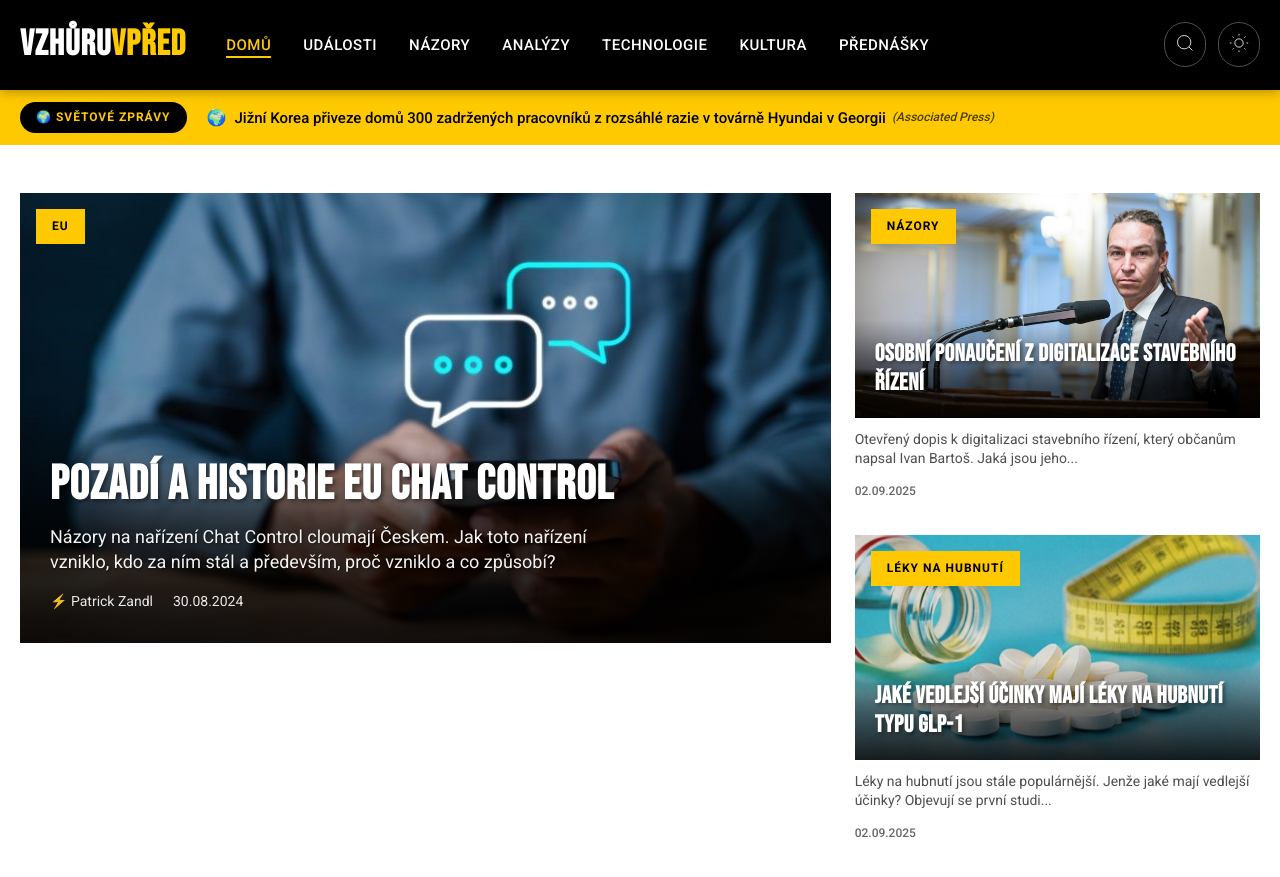
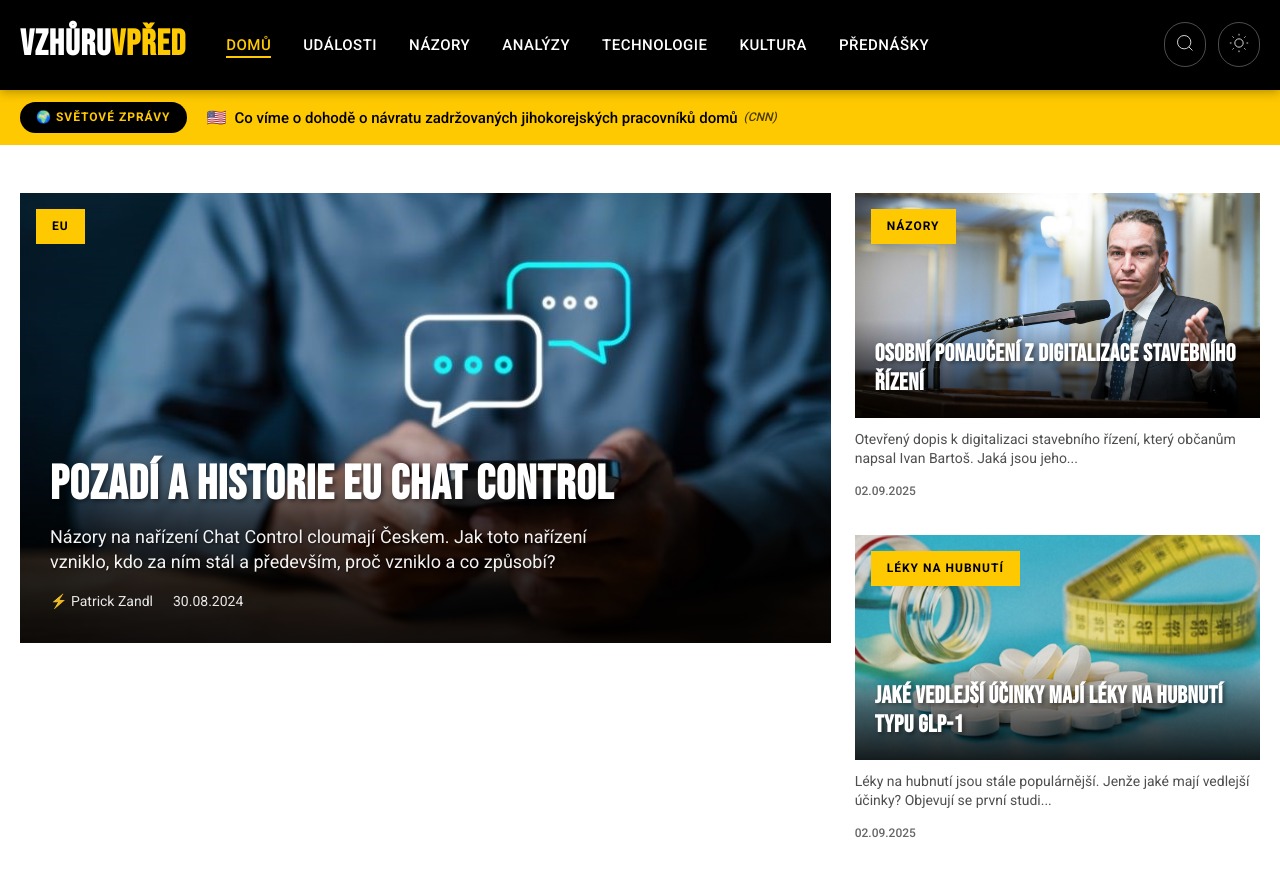
Before and after one commit to tangero/vzhuruvpred, a Jekyll site: the page built from index.html, in a window 1280 px wide and 900 px high. Shown: the top 877 px of the window. Built offline with Jekyll 4.4.1, drawn with Linux system fonts in a browser that asks for light colours; part of the change alters nothing that is shown.

Commit message:
Update world news 2025-09-09 09:22

```diff
--- a/_data/world_news.json
+++ b/_data/world_news.json
@@ -1,93 +1,82 @@
 {
-  "last_updated": "2025-09-09T08:25:24",
+  "last_updated": "2025-09-09T09:19:43",
   "articles": [
     {
       "flag": "🇬🇧",
       "country": "gb",
-      "title": "Norské těsné hlasování rozhodne, zda zůstat u labouristů, nebo zatočit doprava",
+      "title": "Norské těsné hlasování rozhodne, zda zůstat u labouristů, nebo zvolit pravici",
       "original_title": "Norway's tight vote to decide whether to stick with Labour or turn right - BBC",
       "url": "https://www.bbc.com/news/articles/c701382e994o",
       "urlToImage": "https://ichef.bbci.co.uk/news/1024/branded_news/49d2/live/62b61cd0-8c80-11f0-9cf6-cbf3e73ce2b9.jpg",
       "source": "BBC News",
       "publishedAt": "2025-09-08T06:47:17Z",
-      "description": "Norvézi jdou k volbám, v hlavách voličů by měly dominovat domácí problémy."
+      "description": "Norvéžané jdou k volbám, v jejichž centru pozornosti jsou domácí témata."
+    },
+    {
+      "flag": "🇺🇸",
+      "country": "us",
+      "title": "Co víme o dohodě o návratu zadržovaných jihokorejských pracovníků domů",
+      "original_title": "What we know about the agreement for detained South Korean workers to return home - CNN",
+      "url": "https://www.cnn.com/2025/09/08/us/wwk-south-korean-workers-detained-georgia",
+      "urlToImage": "https://media.cnn.com/api/v1/images/stellar/prod/still-21927146-143185-078-still.jpg?c=16x9&q=w_800,c_fill",
+      "source": "CNN",
+      "publishedAt": "2025-09-08T04:16:00Z",
+      "description": "Při razii v továrně Hyundai v Georgii bylo zatčeno přes 450 lidí"
     },
     {
       "flag": "🌍",
       "country": "global",
-      "title": "Jižní Korea přiveze domů 300 zadržených pracovníků z rozsáhlé razie v továrně Hyundai v Georgii",
-      "original_title": "South Korea will bring home 300 workers detained in massive Hyundai plant raid in Georgia - AP News",
-      "url": "https://apnews.com/article/us-south-korea-ice-raid-georgia-hyundai-ee8781d965c74a5ee18525ce87959ba4",
-      "urlToImage": "https://dims.apnews.com/dims4/default/bb03a15/2147483647/strip/true/crop/5000x2813+0+261/resize/1440x810!/quality/90/?url=https%3A%2F%2Fassets.apnews.com%2Fe7%2F1d%2F80e2a85391de4749110a65ec97d5%2F1228abfce46e4204a50aebae50e5109f",
-      "source": "Associated Press",
-      "publishedAt": "2025-09-08T05:56:00Z",
-      "description": "Jižní Korea oznámila dohodu s USA o propuštění svých občanů zadržených při imigrační razií v továrně Hyundai v Georgii"
-    },
-    {
-      "flag": "🌍",
-      "country": "global",
-      "title": "Mercedes-Benz GLC je elektromobil. A má působivé parametry",
-      "original_title": "The Mercedes-Benz GLC Goes Electric. And It Has Some Impressive Stats - Motor1.com",
-      "url": "https://www.motor1.com/news/771390/mercedes-benz-glc-ev-horsepower-range-specs/",
-      "urlToImage": "https://cdn.motor1.com/images/mgl/0eEVW9/s1/mercedes-glc-eq-2025.jpg",
-      "source": "Motor1 ",
-      "publishedAt": "2025-09-08T03:30:20Z",
-      "description": "Mercedes-Benz představuje novou GLC s technologií EQ, která má baterii o kapacitě 94,0 kWh a až 483 koní."
-    },
-    {
-      "flag": "🌍",
-      "country": "global",
-      "title": "MTV VMAs 2025: Sledujte všechna vystoupení",
-      "original_title": "MTV VMAs 2025: Watch All of the Performances - Pitchfork",
-      "url": "https://pitchfork.com/news/mtv-vmas-2025-performers-list-see-the-full-lineup-here/",
-      "urlToImage": "https://media.pitchfork.com/photos/68be3f801876755ade6a8de2/16:9/w_1280,c_limit/Sabrina-Carpenter.jpeg",
-      "source": "Pitchfork",
-      "publishedAt": "2025-09-08T03:22:05Z",
-      "description": "Mariah Carey, Sabrina Carpenter, Doja Cat a další vystoupily v Long Islandské aréně UBS"
+      "title": "MTV VMAs 2025: Kompletní přehled – Ariana Grande vítězkou v kategorii Video roku po vystoupeních Lady Gagy, Mariah Carey a dalších",
+      "original_title": "MTV VMAs 2025 full coverage: Ariana Grande wins Video of the Year following performances by Lady Gaga, Mariah Carey and others - yahoo.com",
+      "url": "https://www.yahoo.com/entertainment/music/live/mtv-vmas-2025-full-coverage-ariana-grande-wins-video-of-the-year-following-performances-by-lady-gaga-mariah-carey-and-others-160044973.html",
+      "urlToImage": "https://s.yimg.com/ny/api/res/1.2/xDJdZkCTLILyDhwttRU_vw--/YXBwaWQ9aGlnaGxhbmRlcjt3PTEyMDA7aD02MzU7Y2Y9d2VicA--/https://s.yimg.com/os/creatr-uploaded-images/2025-09/a3745840-8c62-11f0-b5fb-3ed5f8cfe7f2",
+      "source": "Yahoo Entertainment",
+      "publishedAt": "2025-09-08T04:04:00Z",
+      "description": "Je čas na každoroční oslavu nejoblíbenějších hudebních videí roku."
     },
     {
       "flag": "🇺🇸",
       "country": "us",
-      "title": "Vraždy houbami: Erin Pattersonová, která podala smrt rodině k obědu, dostala doživotí; 3 zemřeli, ale záhad",
+      "title": "Vraždy houbami: Erin Pattersonová, která podala smrtelné jídlo rodině při obědě, odsouzena na doživotí; 3 zemřeli, ale záhada",
       "original_title": "Mushroom murders: Erin Patterson, who served death to family at lunch, jailed for life; 3 died, but myste - Times of India",
       "url": "https://timesofindia.indiatimes.com/world/rest-of-world/mushroom-murders-erin-patterson-who-served-death-to-family-at-lunch-jailed-for-life-3-died-but-mystery-is-still-alive/articleshow/123755460.cms",
       "urlToImage": "https://static.toiimg.com/thumb/msid-123755524,width-1070,height-580,imgsize-1344862,resizemode-75,overlay-toi_sw,pt-32,y_pad-40/photo.jpg",
       "source": "The Times of India",
       "publishedAt": "2025-09-08T02:20:00Z",
-      "description": "Zprávy ze světa: Erin Pattersonová, ústřední postava nechvalně známého případu „houbových vražd“, dostala v pondělí od australského soudce doživotní trest s možností"
+      "description": "Zprávy ze světa: Erin Pattersonová, ústřední postava nechvalně známého případu „otrav houbami“, dostala v pondělí od australského soudce doživotní trest s možností"
     },
     {
       "flag": "🌍",
       "country": "global",
-      "title": "„SNL 50“, „Podvodníci“ a „Pee-wee jako on sám“ mezi vítězi 2. noci Creative Arts Emmy – Aktualizujeme živě",
-      "original_title": "‘SNL 50,’ ‘The Traitors’ & ‘Pee-wee As Himself’ Among Winners On Night 2 Of Creative Arts Emmys — Updating Live - Deadline",
-      "url": "http://deadline.com/2025/09/creative-arts-emmys-2025-winners-list-1236509478/",
-      "urlToImage": "https://deadline.com/wp-content/uploads/2025/09/Creative-Arts-Emmys-Key-Art.jpg?w=1024",
-      "source": "Deadline",
-      "publishedAt": "2025-09-08T02:14:00Z",
-      "description": "Zde je seznam vítězů Creative Arts Emmy 2025, které se předávají 7. a 8. září v Los Angeles."
+      "title": "Zemřel Rick Davies, spoluzakladatel Supertramp. Bylo mu 81 let",
+      "original_title": "Rick Davies, Supertramp Co-Founder Who Wrote and Sang ‘Bloody Well Right’ and ‘Goodbye Stranger,’ Dies at 81 - variety.com",
+      "url": "https://variety.com/2025/music/news/supertramp-rick-davies-bloody-well-right-dead-1236511107/",
+      "urlToImage": "https://variety.com/wp-content/uploads/2025/09/GettyImages-2149598389-e1757282273585.jpg?w=1000&h=563&crop=1",
+      "source": "Variety",
+      "publishedAt": "2025-09-07T23:45:00Z",
+      "description": "Zemřel Rick Davies, spoluzakladatel Supertramp. Bylo mu 81 let."
+    },
+    {
+      "flag": "🇺🇸",
+      "country": "us",
+      "title": "Tom Callam Phillips: Policie zastřelila uprchlého otce a našla jeho tři děti pohřešované léta v divočině",
+      "original_title": "Tom Callam Phillips: Police shoot dead fugitive father and find his three children missing for years in wilderness - CNN",
+      "url": "https://www.cnn.com/2025/09/07/world/new-zealand-tom-phillips-police-hnk-intl",
+      "urlToImage": "https://media.cnn.com/api/v1/images/stellar/prod/release-26-08-22-tom-resize.jpg?c=16x9&q=w_800,c_fill",
+      "source": "CNN",
+      "publishedAt": "2025-09-07T23:22:00Z",
+      "description": "Uprchlý otec, který se skrýval se svými třemi dětmi v neprostupném novozélandském vnitrozemí, byl zastřelen při ozbrojeném střetu s policií. Jeho tři děti jsou v péči policie, čímž skončilo téměř č..."
     },
     {
       "flag": "🌍",
       "country": "global",
-      "title": "Futures na Dow posilují kvůli rostoucím obavám z recese, zatímco Wall Street čeká na jedinou věc, která by mohla zhatit snížení sazeb Fedem",
-      "original_title": "Dow futures rise as recession fears grow while Wall Street awaits the one thing that could derail Fed rate cuts - Fortune",
-      "url": "https://fortune.com/2025/09/07/stock-market-today-dow-futures-cpi-ppi-fed-rate-cuts-recession-inflation/",
-      "urlToImage": "https://fortune.com/img-assets/wp-content/uploads/2025/09/GettyImages-2232783307-e1757280449135.jpg?resize=1200,600",
+      "title": "Nejproblematičtější rys trhu práce je malý rozsah zisků, říká špičkový ekonom — „tohle se děje jen při recesi“",
+      "original_title": "The most troubling feature of the job market is how thinly spread gains are, top economist says — 'this only happens when the economy is in recession' - Fortune",
+      "url": "https://fortune.com/2025/09/07/recession-warning-economic-outlook-zandi-healthcare-hospitality-jobs-report/",
+      "urlToImage": "https://fortune.com/img-assets/wp-content/uploads/2025/09/GettyImages-2217161762-e1757268342241.jpg?resize=1200,600",
       "source": "Fortune",
-      "publishedAt": "2025-09-07T23:52:00Z",
-      "description": "Ve čtvrtek vyjde index spotřebitelských cen a Wall Street očekává nárůst o 0,3 %, což je zrychlení z tempa 0,2 % z předchozího měsíce."
-    },
-    {
-      "flag": "🌍",
-      "country": "global",
-      "title": "Warner Bros. píše dějiny box officu, sedm jejich filmů překonalo hranici 40 milionů dolarů",
-      "original_title": "Warner Bros. Makes Box Office History After 7 Movies Open Above $40 Million - Variety",
-      "url": "https://variety.com/2025/film/news/warner-bros-box-office-historic-streak-conjuring-last-rites-1236510864/",
-      "urlToImage": "https://variety.com/wp-content/uploads/2025/09/MCDCOLA_WB031.jpg?w=1000&h=563&crop=1",
-      "source": "Variety",
-      "publishedAt": "2025-09-07T22:00:00Z",
-      "description": "Warner Bros. zažívá obrovskou sérii úspěchů, sedm filmů v řadě vydělalo v premiérový víkend přes 40 milionů dolarů."
+      "publishedAt": "2025-09-07T19:59:00Z",
+      "description": "Od začátku roku vytvořilo hospodářství jen 600 tisíc pracovních míst, ale bez růstu pracovních míst v těchto odvětvích by byl růst počtu pracovních míst nulový."
     },
     {
       "flag": "🌍",
@@ -109,62 +98,73 @@
       "urlToImage": "https://dims.apnews.com/dims4/default/5ad8aa7/2147483647/strip/true/crop/4200x2363+0+218/resize/1440x810!/quality/90/?url=https%3A%2F%2Fassets.apnews.com%2F69%2F18%2F3ccd81abbfa549b979e97538ecd6%2Fb1d74ff6b2db4a4a8a5f2b75adf50142",
       "source": "Associated Press",
       "publishedAt": "2025-09-07T18:43:00Z",
-      "description": "Florida má plán zrušit povinné očkování ve školách. Platit by však mohl až za 90 dní a týkal by se pouze planých neštovic a několika dalších nemocí, pokud se zákonodárci nerozhodnou rozšířit jej na..."
+      "description": "Florida má plán zrušit povinné očkování ve školách. Pravděpodobně však začne platit za 90 dní a bude zahrnovat pouze plané neštovice a několik dalších, pokud zákonodárci nerozhodnou jej rozšířit na..."
     },
     {
       "flag": "🇺🇸",
       "country": "us",
-      "title": "Trumpova administrativa spustila masivní zátah proti imigrantům v Massachusetts",
+      "title": "Trumpova administrativa spustila imigrační zátah v Massachusetts",
       "original_title": "Trump administration launches immigration enforcement surge in Massachusetts - CNN",
       "url": "https://www.cnn.com/2025/09/07/politics/immigration-enforcement-surge-in-massachusetts",
       "urlToImage": "https://media.cnn.com/api/v1/images/stellar/prod/2025-08-19t162446z-42259325-rc2eagav710l-rtrmadp-3-usa-trump-boston.JPG?c=16x9&q=w_800,c_fill",
       "source": "CNN",
       "publishedAt": "2025-09-07T17:51:00Z",
-      "description": "Trumpova administrativa spustila nový federální program pro vymáhání přistěhovaleckých zákonů v Massachusetts zaměřený na deportaci zločinců, kteří do země vstoupili nelegálně"
+      "description": "Trumpova administrativa zahájila v Massachusetts nový federální program pro vymáhání přistěhovaleckých zákonů zaměřený na deportace zločinců, kteří do země vstoupili nelegálně, oznámilo ministerstv..."
     },
     {
       "flag": "🌍",
       "country": "global",
-      "title": "Dva Oregonští vyhráli tento týden v Powerballu miliony",
+      "title": "Dva Oregonané vyhráli tento týden v Powerballu miliony",
       "original_title": "Two Oregonians won millions in Powerball drawings this week - OregonLive.com",
       "url": "https://www.oregonlive.com/lottery/2025/09/two-oregonians-won-millions-in-powerball-drawings-this-week.html",
       "urlToImage": "https://www.oregonlive.com/resizer/v2/NH64G3O2LFETLPDDMJL6KR5QC4.jpg?auth=18d38d74db6ee160427e314f71aa1fec40c8c20112493d4b87db574440ee39b1&width=1280&quality=90",
       "source": "OregonLive",
       "publishedAt": "2025-09-07T16:59:00Z",
-      "description": "Oregonští tento týden vyhráli v Powerballu 3 miliony dolarů."
+      "description": "Oregonští tento týden vyhráli v loterii Powerball 3 miliony dolarů."
     },
     {
       "flag": "🇺🇸",
       "country": "us",
-      "title": "Mezihvězdný objekt 3I/ATLAS: Čtyři teleskopy odhalují podivné vlastnosti a objevy — vše o nové vědě",
+      "title": "Meziplanetární objekt 3I/ATLAS: Čtyři teleskopy odhalují podivné vlastnosti a objevy — vše o novém sci",
       "original_title": "Interstellar Object 3I/ATLAS: Four Telescopes unveil strange features and findings — all about the new sci - The Economic Times",
       "url": "https://economictimes.indiatimes.com/news/international/us/interstellar-object-3i/atlas-four-telescopes-unveil-strange-features-and-findings-all-about-the-new-scientific-puzzle/articleshow/123749632.cms",
       "urlToImage": "https://img.etimg.com/thumb/msid-123749670,width-1200,height-630,imgsize-36359,overlay-economictimes/articleshow.jpg",
       "source": "The Times of India",
       "publishedAt": "2025-09-07T16:46:08Z",
-      "description": "Astronomové z celého světa bedlivě sledují vzácného mezihvězdného návštěvníka: objekt 3I/ATLAS"
+      "description": "Astronomové z celého světa bedlivě sledují vzácného mezihvězdného návštěvníka: objekt 3I/ATLAS. Poprvé byl spatřen začátkem července, když přilétal ke Slunci z hlubokého vesmíru, a jde teprve o tře..."
     },
     {
       "flag": "🌍",
       "country": "global",
-      "title": "Mars má pevné jádro, potvrdila nová studie a vyřešila tak dlouho trvající planetární záhadu",
+      "title": "Senátorka Duckworthová: Trump \"Chicagu v podstatě právě vyhlásil válku\", ale \"není žádný náznak\" nasazení vojáků",
+      "original_title": "Sen. Tammy Duckworth says Trump \"essentially just declared war\" on Chicago, but there's no \"indications\" of deployment - CBS News",
+      "url": "https://www.cbsnews.com/news/tammy-duckworth-chicago-trump-national-guard/",
+      "urlToImage": "https://assets2.cbsnewsstatic.com/hub/i/r/2025/09/07/29ade337-705e-4f28-bb7a-a5de5df00ee9/thumbnail/1200x630/f1db4fccc614aeb2647811e9d845d580/0907-ftn-duckworth.jpg",
+      "source": "CBS News",
+      "publishedAt": "2025-09-07T15:51:00Z",
+      "description": "Senátorka Tammy Duckworthová z Illinois, demokratka, řekla, že prezident Trump \"v podstatě právě vyhlásil válku velkému městu ve své vlastní zemi."
+    },
+    {
+      "flag": "🌍",
+      "country": "global",
+      "title": "Mars má pevné jádro, potvrzuje nová studie a řeší tak dlouholetou planetární záhadu",
       "original_title": "Mars has a solid core, resolving a longstanding planetary mystery, according to new study - Phys.org",
       "url": "https://phys.org/news/2025-09-mars-solid-core-longstanding-planetary.html",
       "urlToImage": "https://scx2.b-cdn.net/gfx/news/hires/2025/mars-has-a-solid-core.jpg",
       "source": "Phys.Org",
       "publishedAt": "2025-09-07T14:40:01Z",
-      "description": "Vědci zjistili, že Mars má vnitřní strukturu podobnou Zemi. Výsledky mise NASA InSight naznačují, že rudá planeta má pevné vnitřní jádro obklopené kapalným vnějším jádrem."
+      "description": "Vědci zjistili, že Mars má vnitřní strukturu podobnou Zemi. Výsledky mise NASA InSight naznačují, že rudá planeta má pevné vnitřní jádro obklopené tekutým vnějším jádrem, což by mohlo vyřešit dlouh..."
     },
     {
       "flag": "🌍",
       "country": "global",
-      "title": "Co potřebujete vědět o nových aktualizovaných vakcínách proti covidu na období 2025–2026",
+      "title": "Co potřebujete vědět o nových aktualizovaných vakcínách proti covidu pro období 2025–2026",
       "original_title": "What To Know About The New Updated Covid Vaccines For 2025-2026 - Forbes",
       "url": "https://www.forbes.com/sites/omerawan/2025/09/07/what-to-know-about-the-new-updated-covid-vaccines-for-2025-2026/",
       "urlToImage": "https://imageio.forbes.com/specials-images/imageserve/68bc7b06f5a03204a57b3618/0x0.jpg?format=jpg&height=900&width=1600&fit=bounds",
       "source": "Forbes",
       "publishedAt": "2025-09-07T13:53:26Z",
-      "description": "Nové aktualizované vakcíny proti covidu pro rok 2025–2026 budou k dispozici na podzim. Zde jsou odpovědi na některé z nejčastějších otázek o vakcíně."
+      "description": "Nové aktualizované vakcíny proti covidu-19 pro sezónu 2025–2026 budou k dispozici na podzim. Zde jsou odpovědi na některé z nejčastějších otázek o vakcíně."
     },
     {
       "flag": "🌍",
@@ -180,18 +180,29 @@
     {
       "flag": "🇺🇸",
       "country": "us",
-      "title": "Proč jsou někteří republikáni nově znepokojeni RFK Jr.",
+      "title": "Proč mají někteří republikáni nové obavy z RFK Jr.",
       "original_title": "Why some Republicans are newly worried about RFK Jr. - The Washington Post",
       "url": "https://www.washingtonpost.com/politics/2025/09/07/rfk-gop-maga-maha-vaccines/",
       "urlToImage": "https://www.washingtonpost.com/wp-apps/imrs.php?src=https://arc-anglerfish-washpost-prod-washpost.s3.amazonaws.com/public/PEESRTIB7WXOCPVNK5ZU7EHXOM_size-normalized.jpg&w=1440",
       "source": "The Washington Post",
       "publishedAt": "2025-09-07T12:32:55Z",
-      "description": "Republikánští senátoři tvrdí, že jeho kroky ohledně vakcín jsou riskantní pro veřejné zdraví. Také mohou být špatnou politikou."
+      "description": "Republikánští senátoři tvrdí, že jeho kroky ohledně vakcín jsou riskantní pro veřejné zdraví. Mohou být také špatné pro politiku."
+    },
+    {
+      "flag": "🌍",
+      "country": "fr",
+      "title": "Korejský operátor mohl před akcí uniknout specifikace iPhonu 17",
+      "original_title": "Korean carrier may have leaked iPhone 17 specifications ahead of event - AppleInsider",
+      "url": "https://appleinsider.com/articles/25/09/07/iphone-17-specifications-leaked-ahead-of-event",
+      "urlToImage": "https://photos5.appleinsider.com/gallery/65005-135577-leakedspecs-xl.jpg",
+      "source": "AppleInsider",
+      "publishedAt": "2025-09-07T12:07:16Z",
+      "description": "Jihokorejský operátor zřejmě unikl specifikace pro řadu iPhone 17 včetně podpory 8K videa u Pro modelů a detaily pro iPhone 17 Air."
     },
     {
       "flag": "🌍",
       "country": "global",
-      "title": "Tichý zabiják zvyšuje riziko mrtvice a demence. Zde je návod, jak ho kontrolovat.",
+      "title": "Tichý zabiják zvyšuje riziko mrtvice a demence. Jak ho mít pod kontrolou.",
       "original_title": "The silent killer increases your risk of stroke and dementia. Here's how to control it - NPR",
       "url": "https://www.npr.org/sections/shots-health-news/2025/09/07/nx-s1-5532108/the-silent-killer-increases-your-risk-of-stroke-and-dementia-heres-how-to-control-it",
       "urlToImage": "https://npr.brightspotcdn.com/dims3/default/strip/false/crop/2121x1193+0+110/resize/1400/quality/100/format/jpeg/?url=http%3A%2F%2Fnpr-brightspot.s3.amazonaws.com%2Fac%2F40%2F2f4202db48768250aa3fa3a7312b%2Fgettyimages-1886165079.jpg",
@@ -200,26 +211,15 @@
       "description": "Nová doporučení pro včasnou léčbu hypertenze, která mají předcházet mrtvicím, infarktům a demenci, přicházejí v době, kdy experimentální lék prokázal snížení krevního tlaku u obtížně léčitelných pa..."
     },
     {
-      "flag": "🌍",
-      "country": "global",
-      "title": "Únik na poslední chvíli naznačuje 8násobný zoom kamery a chlazení vapor komorou u iPhonu 17 Pro",
-      "original_title": "Last-minute carrier leak suggests 8x camera zoom, vapor chamber cooling for iPhone 17 Pro - 9to5Mac",
-      "url": "https://9to5mac.com/2025/09/07/leak-iphone-17-pro-features-camera-cooling/",
-      "urlToImage": "https://i0.wp.com/9to5mac.com/wp-content/uploads/sites/6/2025/06/iphone-17-pro-black-concept.jpg?resize=1200%2C628&quality=82&strip=all&ssl=1",
-      "source": "9to5Mac",
-      "publishedAt": "2025-09-07T09:35:00Z",
-      "description": "Událost Applu ohledně iPhonu 17 je už jen pár dní daleko, ale to nezastavilo kolotoč spekulací, který přináší další..."
-    },
-    {
       "flag": "🇺🇸",
       "country": "us",
-      "title": "Rusko zahájilo proti Ukrajině rekordní hromadný útok drony",
+      "title": "Rusko podniklo na Ukrajinu rekordní masivní útok drony",
       "original_title": "Russia launches record mass drone attack on Ukraine - Financial Times",
       "url": "https://www.ft.com/content/9cb8ae97-29da-4ae0-b790-69238e9680cf",
       "urlToImage": "https://www.ft.com/__origami/service/image/v2/images/raw/https%3A%2F%2Fd1e00ek4ebabms.cloudfront.net%2Fproduction%2F5cf7564c-fc87-4952-9b3d-0ed16d4e3fef.jpg?source=next-barrier-page",
       "source": "Financial Times",
       "publishedAt": "2025-09-07T09:21:15Z",
-      "description": "Moskevské síly za jednu noc vypálily 805 dronů a zasáhly vládní budovu v Kyjevě"
+      "description": "Moskevské síly za jednu noc vypálily 805 dronů, zasáhly vládní budovu v Kyjevě"
     },
     {
       "flag": "🌍",
@@ -246,13 +246,13 @@
     {
       "flag": "🌍",
       "country": "global",
-      "title": "Kongo oznámilo nový výskyt eboly. Zde je přehled nejdůležitějších informací.",
+      "title": "Kongo oznámilo nový výskyt eboly. Zde je přehled toho, co je třeba vědět.",
       "original_title": "Congo has announced a new Ebola outbreak. Here’s what to know - AP News",
       "url": "https://apnews.com/article/congo-ebola-kasai-outbreak-73c01a467e3f7b5e3e19abec17c65a39",
       "urlToImage": "https://dims.apnews.com/dims4/default/ad452b3/2147483647/strip/true/crop/4031x2267+0+338/resize/1440x810!/quality/90/?url=https%3A%2F%2Fassets.apnews.com%2F40%2F18%2Ffba030ff335a2d3bc00706f41995%2F8dc9c7d7efe94f1fb73a28eed469e2bb",
       "source": "Associated Press",
       "publishedAt": "2025-09-06T16:55:00Z",
-      "description": "V Kongu vypukla nová epidemie eboly, která si v jižní provincii vyžádala přes deset obětí."
+      "description": "Konžské úřady oznámily nový výskyt eboly, který zabil více než tucet lidí v jižní provincii. Vzorky analyzované v Národním ústavu biomedicínského výzkumu v Kinshase potvrdily přítomnost nejvirulent..."
     }
   ]
 }
```
